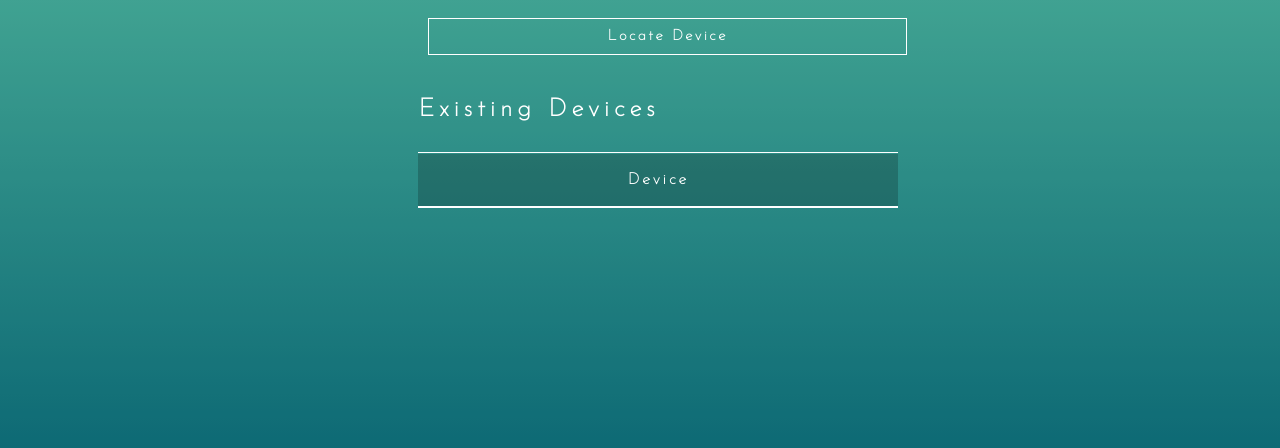
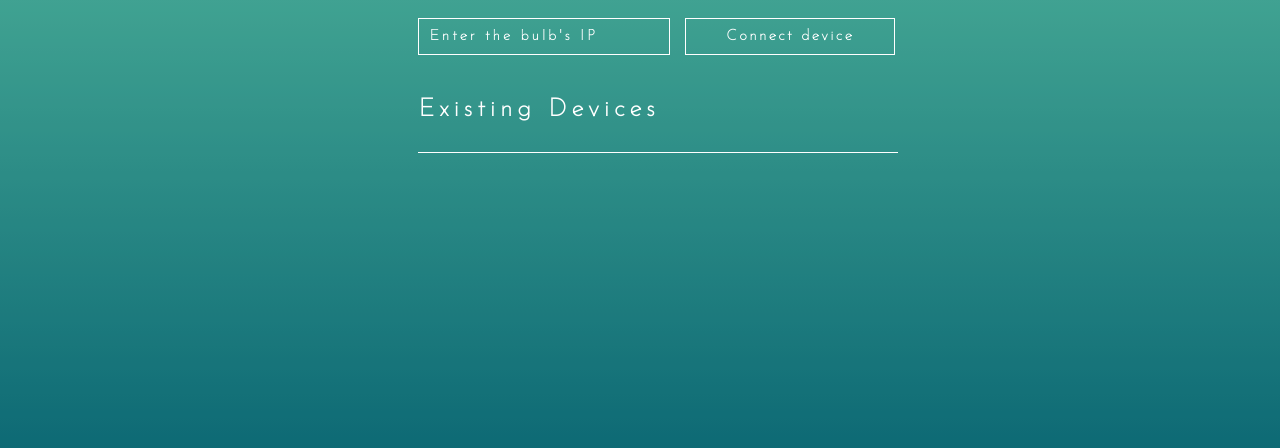
Before and after one commit to teamjst/Fixes, a Django app: page /adddevice/ in a window 1280 px wide. Shown: the part 234-682 px from the top of the page. Run offline with Django 3.2, Linux system fonts and the light colour scheme; a user stored in the database is signed in; some libraries are stand-ins or nearby versions.

Commit message:
Add files via upload

```diff
--- a/adddevice/templates/adddevice/adddevice.html
+++ b/adddevice/templates/adddevice/adddevice.html
@@ -6,9 +6,11 @@
     <meta charset="utf-8">
     <title>JST | AURA ESSENCE</title>
     <link rel="stylesheet" href="{% static '/css/device.css' %}">
-        <link href="https://fonts.googleapis.com/css?family=Raleway" rel="stylesheet" >
-        <link href="https://fonts.googleapis.com/css?family=Josefin+Sans:100" rel="stylesheet"> <link href="https://fonts.googleapis.com/css?family=Lato:100" rel="stylesheet">
-        <link rel="stylesheet" href="https://use.fontawesome.com/releases/v5.8.1/css/all.css" integrity="sha384-50oBUHEmvpQ+1lW4y57PTFmhCaXp0ML5d60M1M7uH2+nqUivzIebhndOJK28anvf" crossorigin="anonymous">
+    <link href="https://fonts.googleapis.com/css?family=Raleway" rel="stylesheet">
+    <link href="https://fonts.googleapis.com/css?family=Josefin+Sans:100" rel="stylesheet">
+    <link href="https://fonts.googleapis.com/css?family=Lato:100" rel="stylesheet">
+    <link rel="stylesheet" href="https://use.fontawesome.com/releases/v5.8.1/css/all.css"
+          integrity="sha384-50oBUHEmvpQ+1lW4y57PTFmhCaXp0ML5d60M1M7uH2+nqUivzIebhndOJK28anvf" crossorigin="anonymous">
 
 
 </head>
@@ -23,10 +25,18 @@
     </div>
 </div>
 <div class="sectionC slide-fade demo-container">
-      <button id="add">Locate Device</button>
+    <!--- Had to use form to retrieve info from HTML --->
+    <form method="GET">
+        <input type="text" name="ip" placeholder="Enter the bulb's IP" id="bulbthingie">
+        <input type="submit" class="btn" name="connect" id="add" value="Connect device">
+    </form>
     <h1 class="customH">Existing Devices</h1>
+
+    <!-- Lists the bulbs -->
     <ul id="list">
-    <li class="show">Device</li>
+        {% for instance in bulb_list %}
+            <li class="show">{{ instance.ip }}</li>
+        {% endfor %}
     </ul>
 
 
```
Lines whose indentation alone changed are shown as unchanged.
